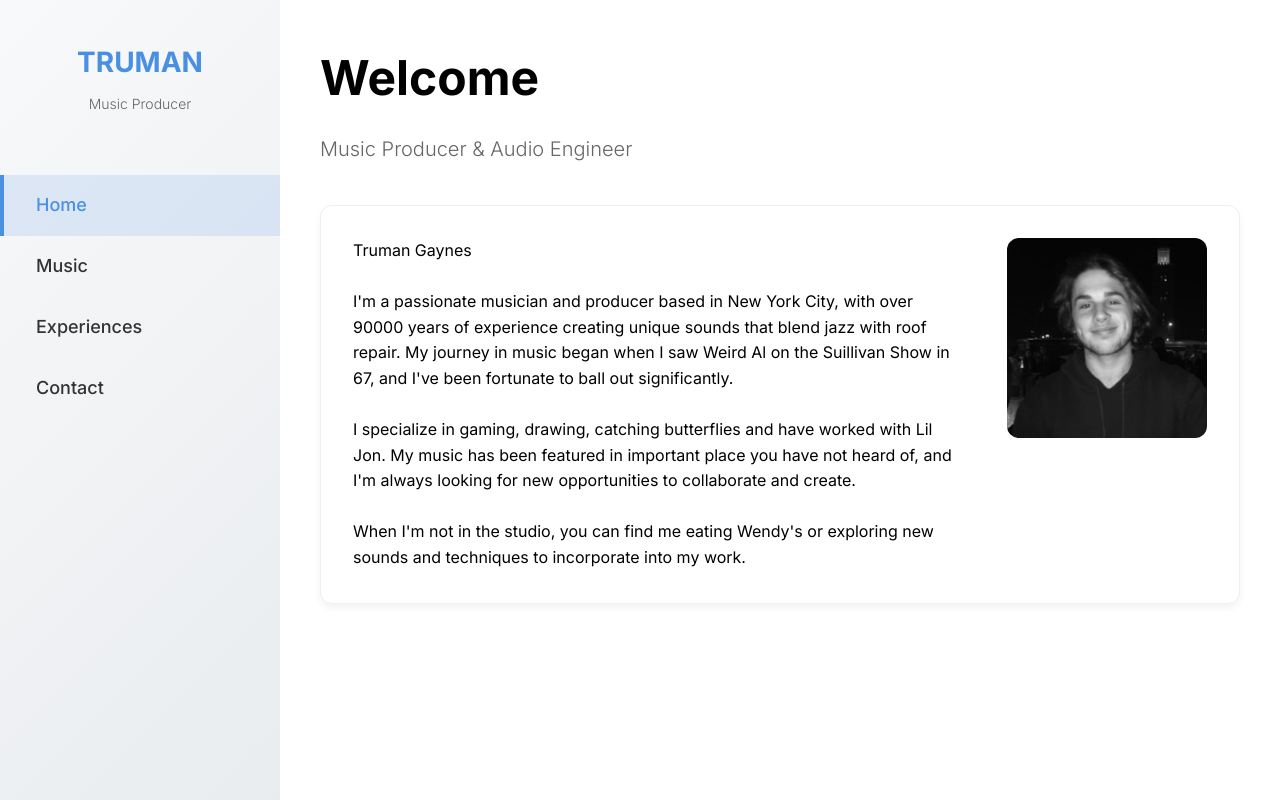
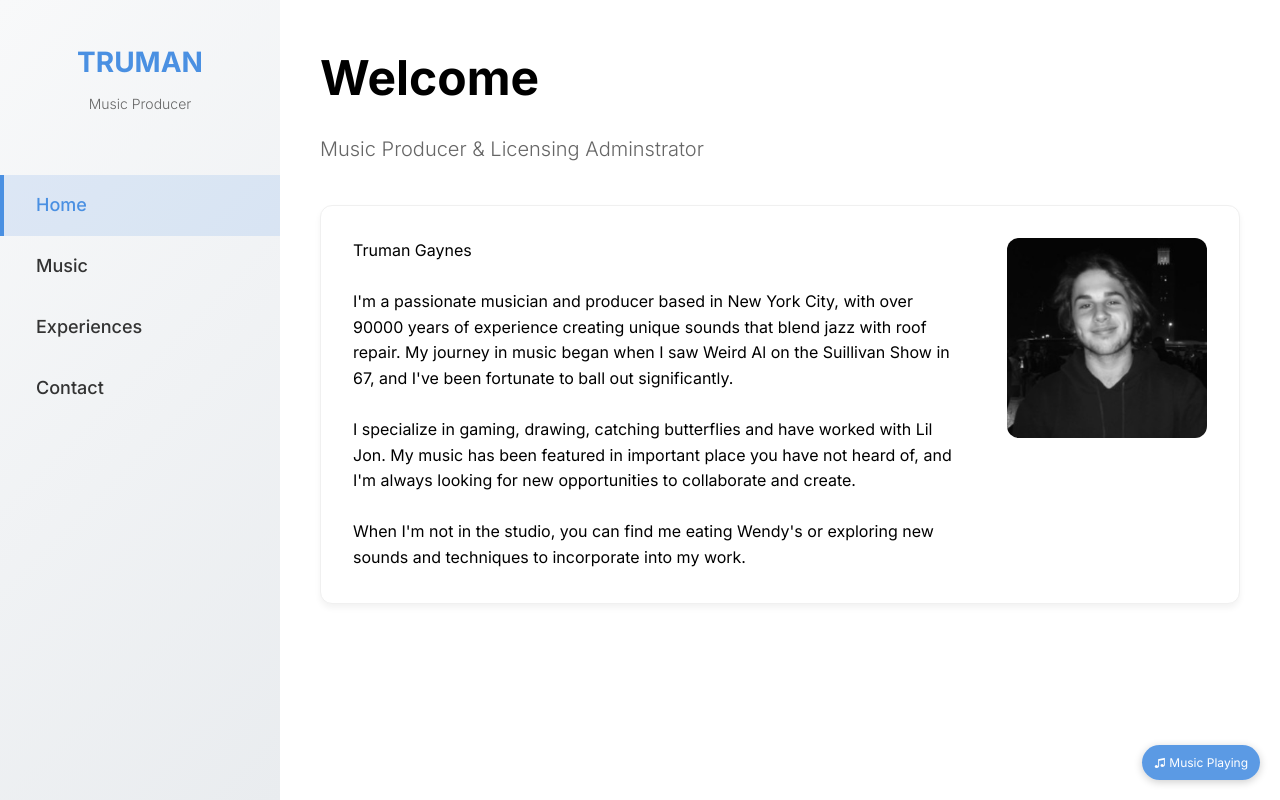
Before and after one commit to maxwharris/tgaynes-portfolio, a React (Create React App) app: page / in a window 1280 px wide. Built offline with nearby package versions, Linux system fonts and the light colour scheme.

Commit message:
Fix: Add play button for browsers that block autoplay

```diff
--- a/src/pages/Home.js
+++ b/src/pages/Home.js
@@ -4,6 +4,8 @@ import { getBioContent } from '../utils/csvParser';
 function Home() {
   const [bioContent, setBioContent] = useState('');
   const [loading, setLoading] = useState(true);
+  const [showPlayButton, setShowPlayButton] = useState(false);
+  const [isPlaying, setIsPlaying] = useState(false);
   const audioRef = useRef(null);
 
   useEffect(() => {
@@ -21,31 +23,48 @@ function Home() {
 
     loadBioContent();
 
-    // Auto-play background music
-    const playAudio = async () => {
+    // Auto-play background music with fallback
+    const initAudio = async () => {
       try {
         if (audioRef.current) {
-          // Some browsers require user interaction for autoplay
-          // We'll attempt to play and handle any errors gracefully
+          // Set audio properties
+          audioRef.current.volume = 0.3; // Lower volume for background music
+          audioRef.current.loop = true;
+
+          // Attempt to play
           await audioRef.current.play();
+          setIsPlaying(true);
         }
       } catch (error) {
-        console.log('Autoplay was prevented by browser policy');
-        // Audio will be available for user to play manually if needed
+        console.log('Autoplay prevented by browser - showing play button');
+        setShowPlayButton(true);
       }
     };
 
     // Small delay to ensure component is fully mounted
-    const timer = setTimeout(playAudio, 1000);
+    const timer = setTimeout(initAudio, 1000);
 
     return () => clearTimeout(timer);
   }, []);
+
+  const handlePlayMusic = async () => {
+    try {
+      if (audioRef.current) {
+        audioRef.current.volume = 0.3; // Lower volume for background music
+        await audioRef.current.play();
+        setIsPlaying(true);
+        setShowPlayButton(false);
+      }
+    } catch (error) {
+      console.error('Error playing audio:', error);
+    }
+  };
 
   return (
     <div className="page">
       <div className="page-header">
         <h1 className="page-title">Welcome</h1>
-        <p className="page-subtitle">Music Producer & Audio Engineer</p>
+        <p className="page-subtitle">Music Producer & Licensing Adminstrator</p>
       </div>
 
       <div className="card">
@@ -66,6 +85,64 @@ function Home() {
         </div>
       </div>
 
+      {/* Music Play Button - shows when autoplay is blocked */}
+      {showPlayButton && (
+        <div style={{
+          position: 'fixed',
+          bottom: '20px',
+          right: '20px',
+          zIndex: 1000
+        }}>
+          <button
+            onClick={handlePlayMusic}
+            style={{
+              background: '#4A90E2',
+              color: 'white',
+              border: 'none',
+              borderRadius: '50%',
+              width: '60px',
+              height: '60px',
+              fontSize: '24px',
+              cursor: 'pointer',
+              boxShadow: '0 4px 12px rgba(74, 144, 226, 0.3)',
+              transition: 'all 0.3s ease',
+              display: 'flex',
+              alignItems: 'center',
+              justifyContent: 'center'
+            }}
+            onMouseEnter={(e) => {
+              e.target.style.background = '#357ABD';
+              e.target.style.transform = 'scale(1.1)';
+            }}
+            onMouseLeave={(e) => {
+              e.target.style.background = '#4A90E2';
+              e.target.style.transform = 'scale(1)';
+            }}
+            title="Play background music"
+          >
+            ▶
+          </button>
+        </div>
+      )}
+
+      {/* Music indicator - shows when playing */}
+      {isPlaying && (
+        <div style={{
+          position: 'fixed',
+          bottom: '20px',
+          right: '20px',
+          zIndex: 1000,
+          background: 'rgba(74, 144, 226, 0.9)',
+          color: 'white',
+          padding: '8px 12px',
+          borderRadius: '20px',
+          fontSize: '12px',
+          boxShadow: '0 2px 8px rgba(0, 0, 0, 0.2)'
+        }}>
+          ♫ Music Playing
+        </div>
+      )}
+
       {/* Hidden background music player */}
       <audio
         ref={audioRef}
```
Also changed, not shown: data/portfolio.csv (added), 1 other file (tests, documents, lock files or other folders).
